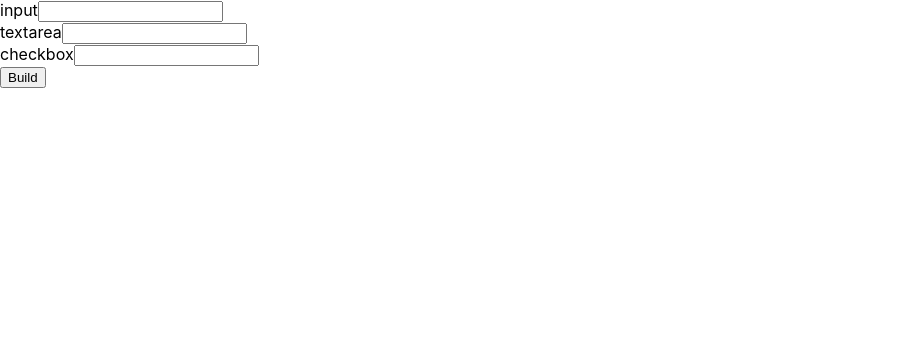
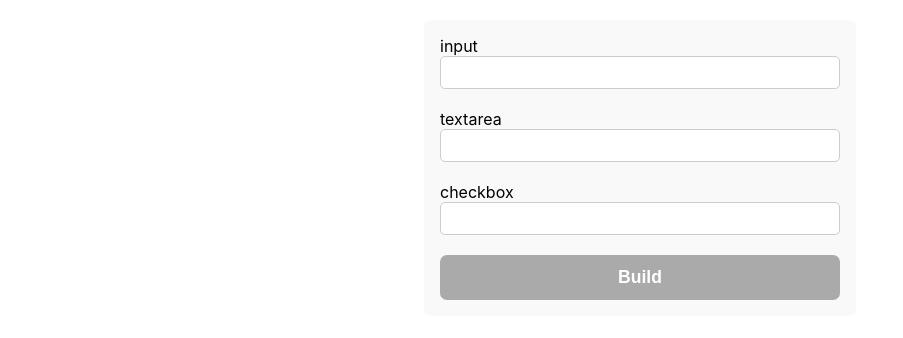
Before and after one commit to Save1i/frtg11111, a React (Create React App) app in the folder ipip444/: page /form in a window 1280 px wide. Shown: the top 338 px of the page, without its empty margins (0-903 px from the left). Built offline with nearby package versions, Linux system fonts and the light colour scheme; the HTML template or start-up script is replaced by a standard one.

Commit message:
add: styles

```diff
--- a/ipip444/src/forms/form.tsx
+++ b/ipip444/src/forms/form.tsx
@@ -69,20 +69,20 @@ const Form = () => {
 
     return (
         <div>
-        <form onSubmit={handleSubmit} className="form" id="form">
-            <div className="form__inputs">
-                <label htmlFor="inputs" id="inputs">input</label>
-                <input type="number" name="inputs" id="inputs" value={formData.inputs} onChange={handleChange}/>
+        <form onSubmit={handleSubmit} className={styles.form} id="form">
+            <div className={styles.form__inputs}>
+                <label className={styles["input__label"]} htmlFor="inputs" id="inputs">input</label>
+                <input className={styles["input"]} type="number" name="inputs" id="inputs" value={formData.inputs} onChange={handleChange}/>
             </div>
-            <div className="form__textareas">
-                <label htmlFor="textareas" id="textareas">textarea</label>
-                <input type="number" name="textareas" id="textareas" value={formData.textareas} onChange={handleChange}/>
+            <div className={styles.form__textareas}>
+                <label className={styles["textarea__label"]} htmlFor="textareas" id="textareas">textarea</label>
+                <input className={styles["textarea"]} type="number" name="textareas" id="textareas" value={formData.textareas} onChange={handleChange}/>
             </div>
-            <div className="form__checkboxes">
-                <label htmlFor="checkboxes" id="checkboxes">checkbox</label>
-                <input type="number" name="checkboxes" id="checkboxes" value={formData.checkboxes} onChange={handleChange}/>
+            <div className={styles.form__checkboxes}>
+                <label className={styles["checkbox__label"]} htmlFor="checkboxes" id="checkboxes">checkbox</label>
+                <input className={styles["checkbox"]} type="number" name="checkboxes" id="checkboxes" value={formData.checkboxes} onChange={handleChange}/>
             </div>
-            <button type="submit">Build</button>
+            <button type="submit" className={styles.build__btn}>Build</button>
         </form>
         <div className={styles.container}>
             {generatedForm}
--- /dev/null
+++ b/ipip444/src/styles/mainForm.module.css
@@ -0,0 +1,70 @@
+/* newForm.module.css */
+
+.form {
+  max-width: 400px;
+  margin: 20px auto;
+  padding: 16px;
+  background-color: #f9f9f9;
+  border-radius: 8px;
+  box-shadow: 0 0 8px rgba(0,0,0,0.1);
+  display: flex;
+  flex-direction: column;
+  gap: 20px;
+}
+
+.form__inputs,
+.form__textareas,
+.form__checkboxes {
+  display: flex;
+  flex-direction: column;
+}
+
+.input__label,
+.textarea__label,
+.checkbox__label {
+  margin-bottom: 6px;
+  font-weight: 600;
+  color: #333;
+}
+
+.input,
+.textarea,
+.checkbox {
+  padding: 8px 10px;
+  border: 1.5px solid #ccc;
+  border-radius: 5px;
+  font-size: 1rem;
+  transition: border-color 0.2s ease;
+}
+
+.input:focus,
+.textarea:focus,
+.checkbox:focus {
+  outline: none;
+  border-color: #3b82f6; /* синий оттенок */
+}
+
+/* Специально для чекбоксов — лучше использовать accent-color */
+.checkbox {
+  width: 100%;
+  max-width: 120px;
+  accent-color: #3b82f6; /* стиль галочки и рамки */
+  cursor: pointer;
+}
+
+/* Кнопка */
+.build__btn {
+  padding: 12px;
+  background-color: #3b82f6;
+  color: white;
+  border: none;
+  border-radius: 7px;
+  font-weight: 700;
+  font-size: 1.1rem;
+  cursor: pointer;
+  transition: background-color 0.3s ease;
+}
+
+.build__btn:hover {
+  background-color: #2563eb;
+}
--- a/ipip444/src/styles/newForm.module.css
+++ b/ipip444/src/styles/newForm.module.css
@@ -69,3 +69,51 @@
 .container {
   margin-top: 30px;
 }
+
+
+/* FORM */
+
+.form {
+  max-width: 400px;
+  margin: 20px auto;
+  padding: 16px;
+  background-color: #f9f9f9;
+  border-radius: 8px;
+  display: flex;
+  flex-direction: column;
+  gap: 20px;
+}
+
+.form__inputs,
+.form__textareas,
+.form__checkboxes {
+  display: flex;
+  flex-direction: column;
+}
+
+.input,
+.textarea,
+.checkbox {
+  padding: 8px 10px;
+  border: 1.5px solid #ccc;
+  border-radius: 5px;
+}
+
+.input:focus,
+.textarea:focus,
+.checkbox:focus {
+  outline: none;
+  border-color: #aaa;
+}
+
+.build__btn {
+  padding: 12px;
+  background-color: #aaa;
+  color: white;
+  border: none;
+  border-radius: 7px;
+  font-weight: 700;
+  font-size: 1.1rem;
+  cursor: pointer;
+  transition: background-color 0.3s ease;
+}
```
